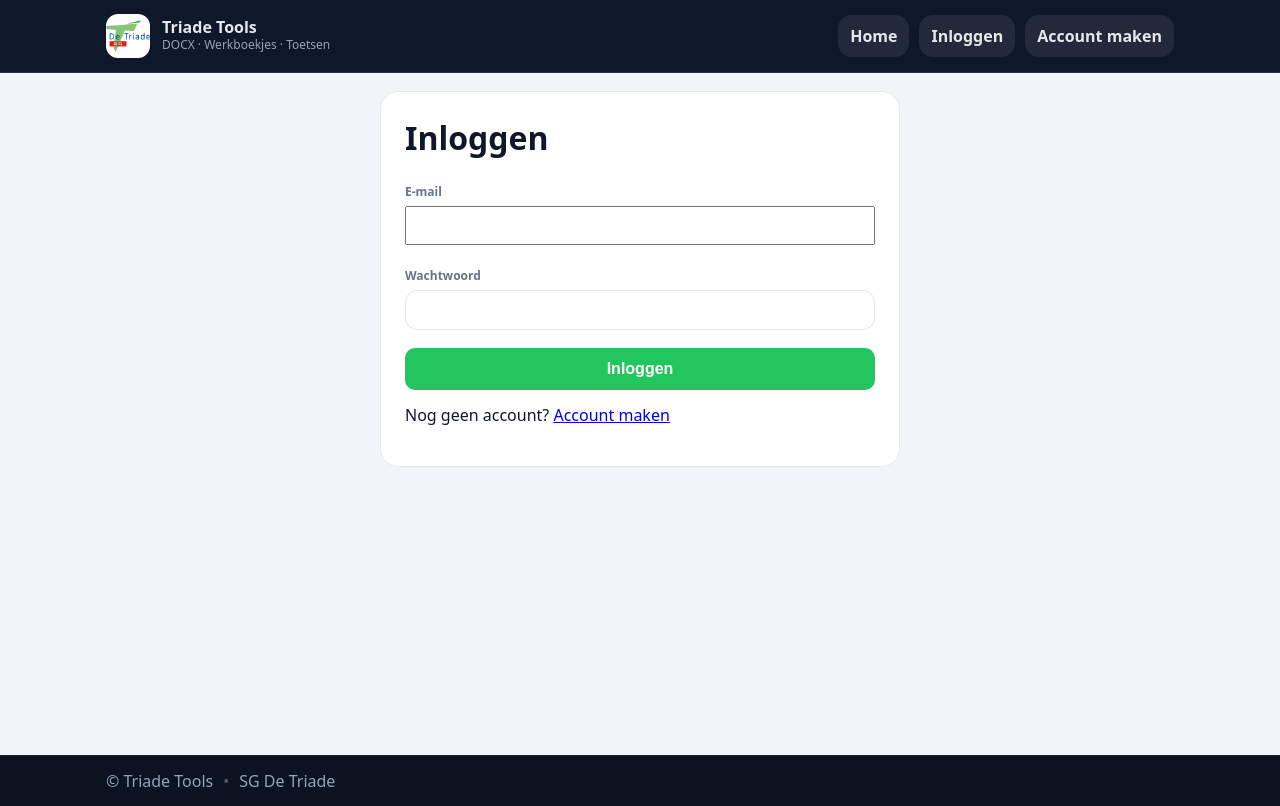
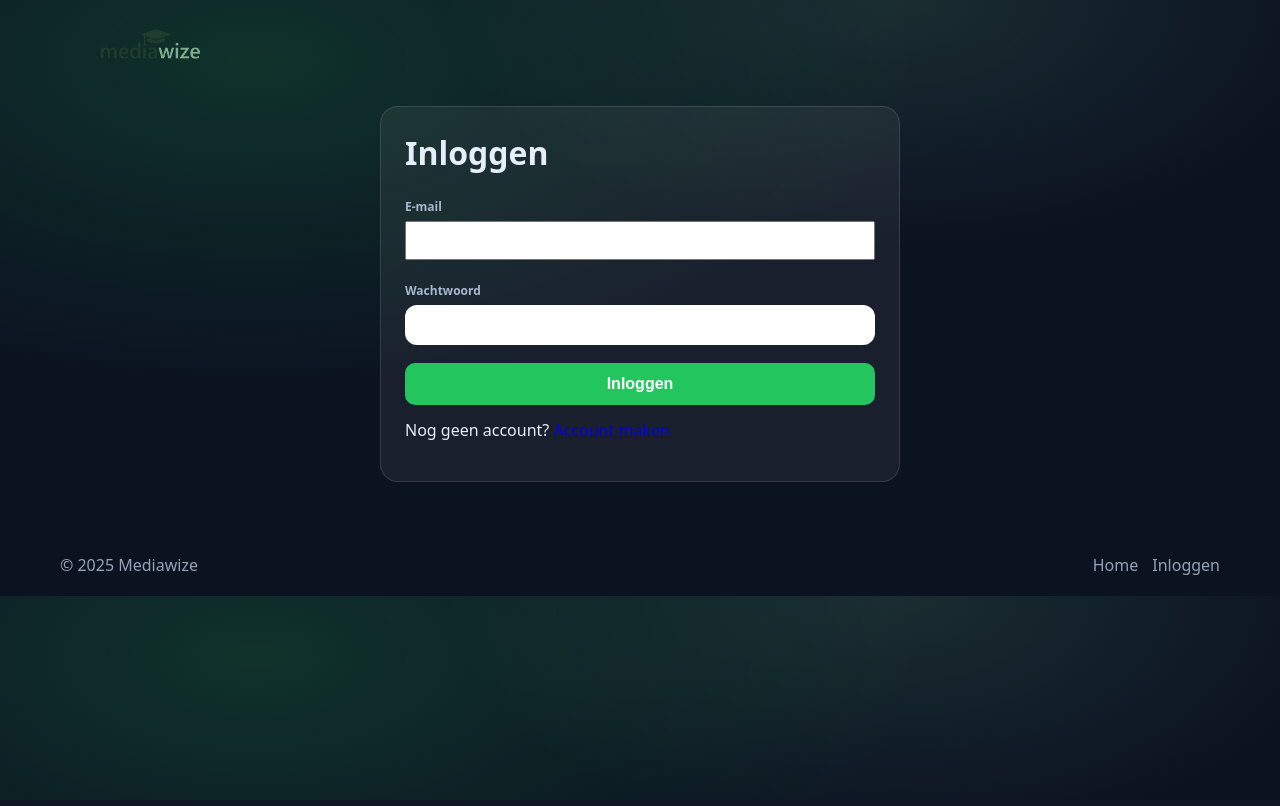
Before and after one commit to tnieuweboer-prog/mediawize, a Flask app: page /login in a window 1280 px wide. Run offline with Flask 3, Linux system fonts and the light colour scheme.

Commit message:
Update public_base.html 5

```diff
--- a/templates/public_base.html
+++ b/templates/public_base.html
@@ -3,42 +3,46 @@
 <head>
   <meta charset="utf-8">
   <meta name="viewport" content="width=device-width, initial-scale=1">
-  <title>Triade Tools</title>
-  <link rel="stylesheet" href="/static/css/app.css">
+
+  <title>{{ page_title if page_title else "Mediawize" }}</title>
+
+  <!-- Basis styles -->
+  <link rel="stylesheet" href="{{ url_for('static', filename='css/app.css') }}">
+  <!-- Home / public styles -->
+  <link rel="stylesheet" href="{{ url_for('static', filename='css/home.css') }}">
+
 </head>
 <body>
 
-<header class="pub-header">
-  <div class="pub-header-inner">
-    <div class="pub-brand">
-      <img class="pub-logo" src="/static/assets/logo.png" alt="De Triade">
+  <!-- ================= HEADER ================= -->
+  <header style="max-width:1200px; margin:0 auto; padding:20px 20px 0;">
+    <div class="brand">
+      <img
+        src="{{ url_for('static', filename='assets/mediawize-logo.webp') }}"
+        alt="Mediawize"
+        class="brand-logo"
+      />
+    </div>
+  </header>
+
+  <!-- ================= MAIN ================= -->
+  <main style="max-width:1200px; margin:0 auto; padding:32px 20px;">
+    {% block content %}{% endblock %}
+  </main>
+
+  <!-- ================= FOOTER ================= -->
+  <footer style="max-width:1200px; margin:40px auto 20px; padding:0 20px; color:#94a3b8;">
+    <div style="display:flex; justify-content:space-between; flex-wrap:wrap; gap:12px;">
       <div>
-        <div class="pub-title">Triade Tools</div>
-        <div class="pub-subtitle">DOCX · Werkboekjes · Toetsen</div>
+        © {{ now_year }} Mediawize
+      </div>
+
+      <div style="display:flex; gap:14px;">
+        <a href="/" style="color:#94a3b8; text-decoration:none;">Home</a>
+        <a href="{{ url_for('auth.login') }}" style="color:#94a3b8; text-decoration:none;">Inloggen</a>
       </div>
     </div>
-
-    <nav class="pub-nav">
-      <a href="/" class="{{ 'active' if active_tab == 'home' else '' }}">Home</a>
-      <a href="/login" class="{{ 'active' if active_tab == 'login' else '' }}">Inloggen</a>
-      <a href="/signup" class="{{ 'active' if active_tab == 'signup' else '' }}">Account maken</a>
-    </nav>
-  </div>
-</header>
-
-<main class="pub-main">
-  <div class="pub-container">
-    {% block content %}{% endblock %}
-  </div>
-</main>
-
-<footer class="pub-footer">
-  <div class="pub-footer-inner">
-    <span>© {{ (config.SITE_NAME if config and config.SITE_NAME else 'Triade Tools') }}</span>
-    <span class="pub-footer-dot">•</span>
-    <span>SG De Triade</span>
-  </div>
-</footer>
+  </footer>
 
 </body>
 </html>
```
